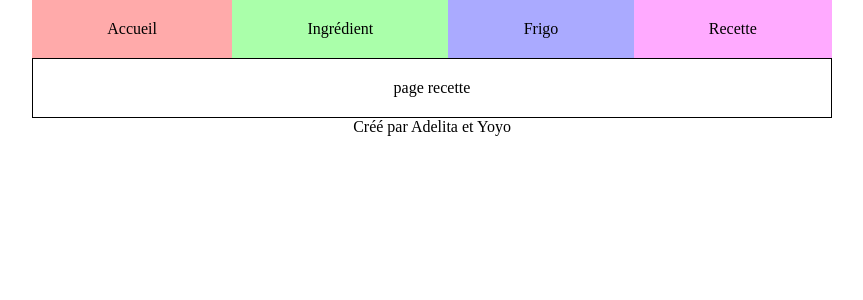
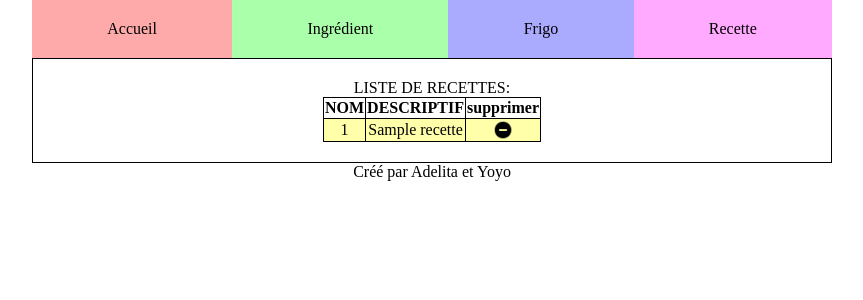
Before and after one commit to yoletx/cuisinebox, a PHP site: page /index.php?page=recette in a window 1280 px wide. Shown: the top 300 px of the page, without its empty margins (208-1071 px from the left). Run offline with PHP 8.4, Linux system fonts and the light colour scheme; tables that the repository leaves empty or names only in its code hold one stand-in row (values such as "Sample post").

Commit message:
recettes supprimer pret

```diff
--- a/classes/recette.php
+++ b/classes/recette.php
@@ -5,7 +5,74 @@ class Recette extends Fenetre
 {
 
 	public function __construct(){
-		$this->content = "page recette";
+    if(isset($_GET["ajax_action"])){
+      $this->trait_ajax();
+    } else {
+      $this->trait_html();
+    }
+  }
+
+  public function trait_ajax(){
+    switch ($_GET["ajax_action"]){
+      case "supprimer":
+        $this->content = $this->delete_data($_POST["id"]);
+      break;
+    }
+  }
+	public function trait_html(){
+    $this->header  = $this->generate_header();
+    $this->content = $this->generate_contenu();  //"page recette"
 	}
+
+  private function generate_header(){
+    return '<script src="javascript/recette.js"></script>';
+  }
+
+  public function delete_data($id){
+    $mysqli_delete = Database::$mysqli->prepare("DELETE FROM recette WHERE id = ?");
+    $mysqli_delete->bind_param("i",$id);
+    if(!$mysqli_delete->execute()){
+      if($mysqli_delete->errno==1451){
+        echo "1451";
+      }
+    }
+
+      $mysqli_delete->close();
+  }
+
+  public function generate_contenu(){
+      $mysqli_selectAll = Database::$mysqli->prepare("SELECT id, nom, descriptif from recette order by nom");
+      $mysqli_selectAll->execute();
+      $mysqli_selectAll->bind_result($nom, $descriptif, $id);
+      $html = '<table style="margin: auto;"><caption>LISTE DE RECETTES:</caption>
+        <thead>
+          <tr>
+            <th>NOM</th><th>DESCRIPTIF</th><th>supprimer</th>
+          </tr>
+        </thead>
+        <tbody>';
+      $compteur=0;
+      $col = "couleur_ligne";
+      while ($mysqli_selectAll->fetch()) {
+        $compteur++;
+        if(($compteur % 2) == 1){ //Si impaire
+          $col = 'couleur_ligne';
+        } else {
+          $col = '';
+        }
+        $html = $html.
+          '<tr class='.$col.'>
+            <td style="text-align: center">'.$nom.'</td>
+            <td style="text-align: center">'.$descriptif.'</td>
+            <td style="text-align: center"><img class="icon" src="images/delete.png" onclick="supprimer('.$id.');"</td>
+          </tr>';
+      }
+
+      $html = $html.'</tbody>
+      </table>';
+
+    return $html;
+  }
+
 }
 ?>
--- a/css/main.css
+++ b/css/main.css
@@ -61,10 +61,13 @@ td, th{
 }
 
 tr.couleur_ligne td{
-	background-color: #ffffaa;
+	background-color: #ffffaa;  /* yellow */
+}
+tr.couleur_ligne:hover td{
+	background-color: #c3c376;  /* yellow dark */
 }
 tr:hover td{
-	background-color: grey;
+	background-color: #dad8d8;  /*light grey */
 	transition: background-color 0.2s;
 }
 .conteneur {
--- /dev/null
+++ b/javascript/recette.js
@@ -0,0 +1,19 @@
+var xhr = new XMLHttpRequest();
+
+	xhr.onreadystatechange = function() {
+	  if (xhr.readyState == XMLHttpRequest.DONE ) {
+	    if(xhr.status == 200){
+	      console.log(xhr.responseText);
+	      document.location.href = document.location.href;
+	    } else if(xhr.status == 400) {
+	      console.log('There was an error 400');
+	    } else {
+	      console.log('something else other than 200 was returned');
+	    }
+	  }
+	}
+
+	xhr.open("POST", document.location.href, true);
+	xhr.setRequestHeader('Content-type', 'application/x-www-form-urlencoded');
+
+	xhr.send("nom="+nom+"&descriptif="+descriptif);
```
